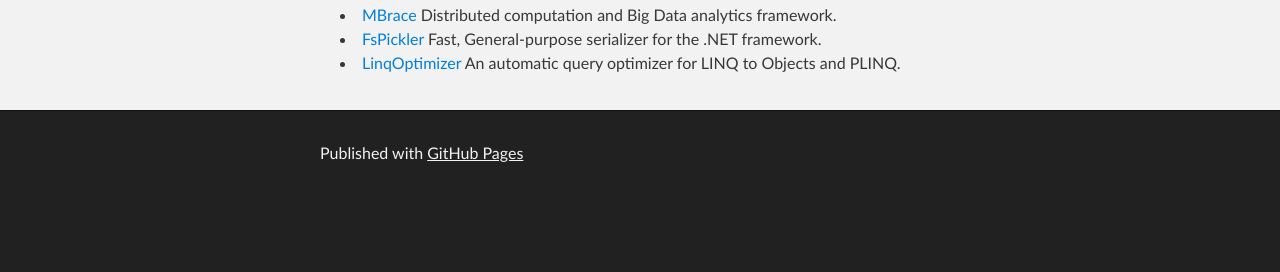
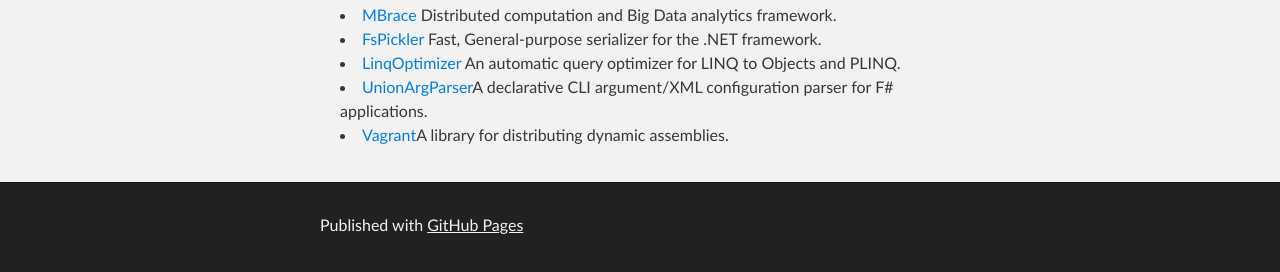
Before and after one commit to nessos/nessos.github.io, a plain HTML site: page index.html in a window 1280 px wide. Shown: the part 352-624 px from the top of the page. Drawn offline with Linux system fonts and the light colour scheme.

Commit message:
Update index.html

```diff
--- a/index.html
+++ b/index.html
@@ -37,6 +37,11 @@
 <a href="http://nessos.github.io/FsPickler">FsPickler</a> Fast, General-purpose serializer for the .NET framework.</li>
 <li>
 <a href="http://nessos.github.io/LinqOptimizer">LinqOptimizer</a> An automatic query optimizer for LINQ to Objects and PLINQ.</li>
+<li>
+<a href="http://nessos.github.io/UnionArgParser">UnionArgParser</a>A declarative CLI argument/XML configuration parser for F# applications.</li>
+<li>
+<a href="http://nessos.github.io/Vagrant">Vagrant</a>A library for distributing dynamic assemblies.</li>
+
 </ul>
       </section>
     </div>
```
